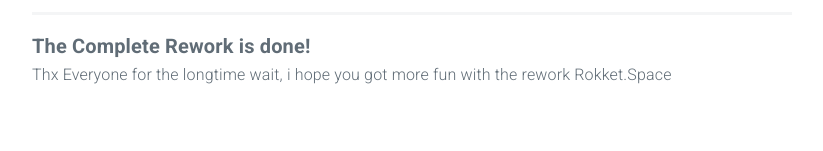
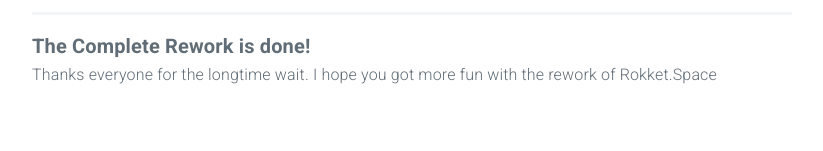
Before and after one commit to Smallinger/mystatus, a plain HTML site: page index.html in a window 1280 px wide. Shown: the part 851-1002 px from the top of the page, without its empty margins (228-1051 px from the left). Drawn offline with nearby package versions, Linux system fonts and the light colour scheme.

Commit message:
update index

```diff
--- a/index.html
+++ b/index.html
@@ -81,7 +81,8 @@
 						<hr/>
 
 						<span class="title">The Complete Rework is done!</span>
-						<p>Thx Everyone for the longtime wait, i hope you got more fun with the rework Rokket.Space</p>
+						<p>Thanks everyone for the longtime wait.
+I hope you got more fun with the rework of Rokket.Space</p>
 
 					</div>
 
```
